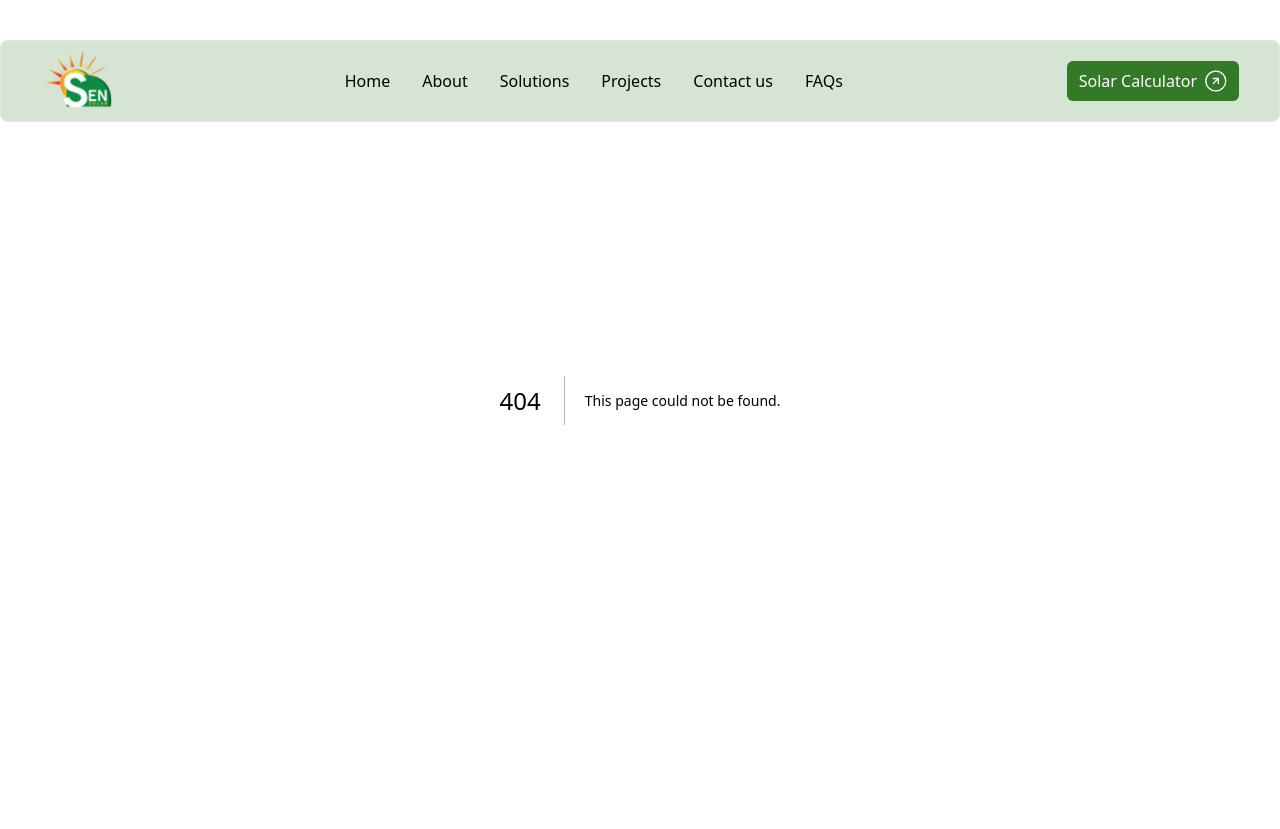
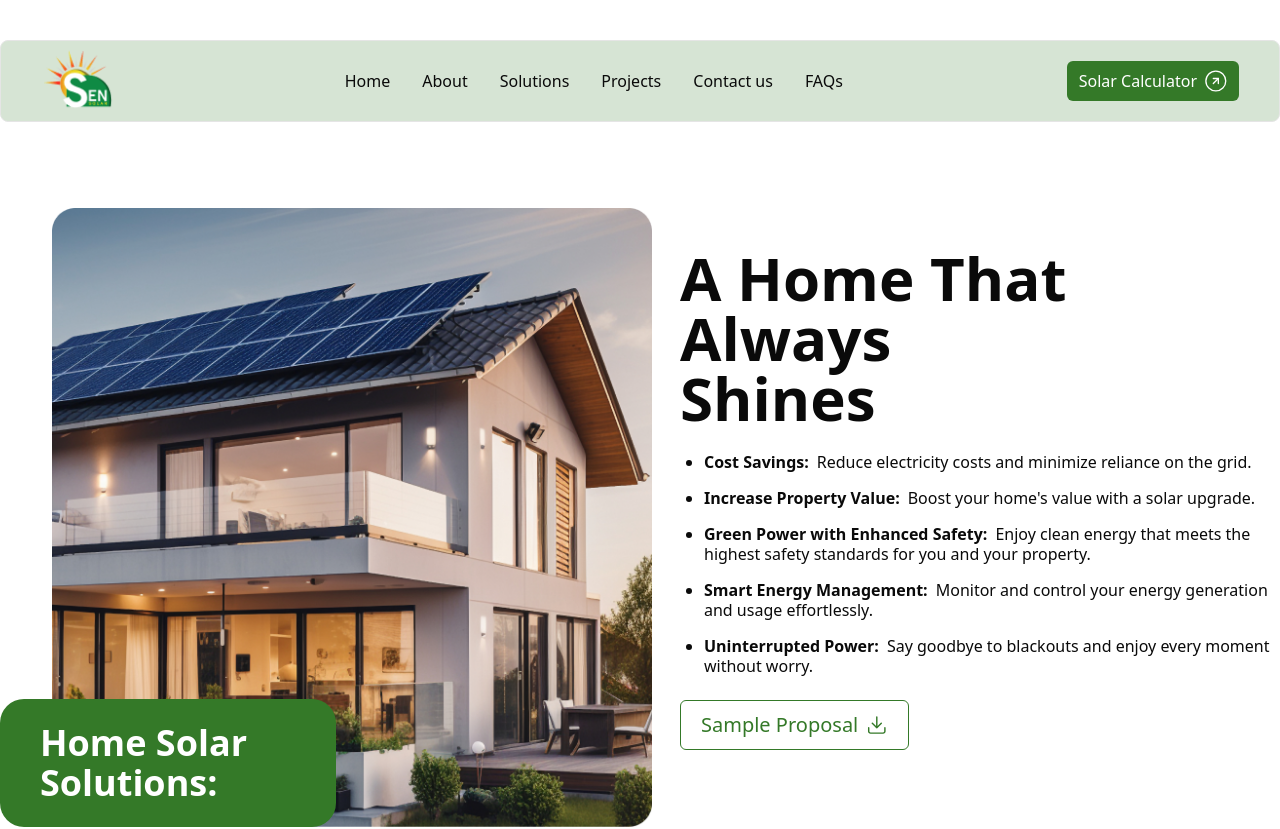
Before and after one commit to Vinod-Mendis/sen-solar, a Next.js app: page /solutions in a window 1280 px wide. Before the commit this address had no page. Shown: the top 829 px of the page. Built offline with nearby package versions, Linux system fonts and the light colour scheme.

Commit message:
implement opportunities and benefits section in solutions page

```diff
--- /dev/null
+++ b/src/app/solutions/page.jsx
@@ -0,0 +1,151 @@
+/** @format */
+
+import SolutionTypeCard from "../components/SolutionTypeCard";
+
+export default function page() {
+  const cardContent = [
+    {
+      title: "A Home That Always Shines",
+      category: "Home Solar Solutions:",
+      image: "/images/house1.png",
+      side: "left",
+      features: [
+        {
+          subtitle: "Cost Savings:",
+          description:
+            "Reduce electricity costs and minimize reliance on the grid.",
+        },
+        {
+          subtitle: "Increase Property Value:",
+          description: "Boost your home's value with a solar upgrade.",
+        },
+        {
+          subtitle: "Green Power with Enhanced Safety:",
+          description:
+            "Enjoy clean energy that meets the highest  safety standards for you and your property.",
+        },
+        {
+          subtitle: "Smart Energy Management:",
+          description:
+            "Monitor and control your energy generation and  usage effortlessly.",
+        },
+        {
+          subtitle: "Uninterrupted Power:",
+          description:
+            "Say goodbye to blackouts and enjoy every moment  without worry.",
+        },
+      ],
+    },
+    {
+      title: "Unlock the Potential of Your Roof",
+      category: "Business Solar Solutions:",
+      image: "/images/house2.png",
+      side: "right",
+      features: [
+        {
+          subtitle: "Utilize Roof Space:",
+          description:
+            "Turn your rooftop into a powerhouse, generating clean  energy efficiently.",
+        },
+        {
+          subtitle: "Boost Earnings:",
+          description:
+            "Increase your income by exporting excess energy back to the  grid.",
+        },
+        {
+          subtitle: "Green Power with Enhanced Safety:",
+          description:
+            "Benefit from renewable energy that meets  the highest safety standards for your business.",
+        },
+        {
+          subtitle: "Smart Energy Management:",
+          description:
+            "Seamlessly monitor and control your energy  production and consumption.",
+        },
+      ],
+    },
+    {
+      title: "Harness Large-Scale Solar Power",
+      category: "Utility Plant Solar Solutions:",
+      image: "/images/house3.png",
+      side: "left",
+      features: [
+        {
+          subtitle: "Maximize Land Use:",
+          description:
+            "Transform vast land areas into solar farms, generating clean,  renewable energy on a large scale.",
+        },
+        {
+          subtitle: "High Energy Output:",
+          description:
+            "Increase energy production with advanced solar  technologies tailored for utility-scale needs.",
+        },
+        {
+          subtitle: "Green Power with Enhanced Safety:",
+          description:
+            "Operate with industry-leading safety  standards, ensuring secure and reliable energy generation.",
+        },
+        {
+          subtitle: "Advanced Energy Management:",
+          description:
+            "Gain precise control and monitoring of large scale energy production for optimized performance.",
+        },
+      ],
+    },
+  ];
+
+  const benfits = [
+    {
+      subtitle: "Smart Financial Returns",
+      description:
+        "Invest in solar and enjoy attractive returns with consistent  energy cost savings.",
+    },
+    {
+      subtitle: "Energy Independence:",
+      description:
+        "Reduce reliance on traditional power sources and stabilize your  energy costs for the long term.",
+    },
+    {
+      subtitle: "Tax Incentives & Rebates:",
+      description:
+        "Take advantage of government incentives that make solar  investments even more profitable.",
+    },
+    {
+      subtitle: "Sustainable Impact:",
+      description:
+        "Contribute to a greener planet by investing in renewable energy,  reducing carbon footprint, and promoting sustainability.",
+    },
+    {
+      subtitle: "Reliable & Low-Maintenance:",
+      description:
+        "Solar systems offer high reliability with minimal  maintenance, ensuring hassle-free, long-term benefits.",
+    },
+  ];
+  return (
+    <div className="pt-52 gap-24 flex flex-col w-full max-w-7xl mx-auto">
+      {cardContent.map((card, index) => (
+        <SolutionTypeCard
+          key={index}
+          variant={card.side}
+          title={card.title}
+          category={card.category}
+          image={card.image}
+          featuresArray={card.features}
+        />
+      ))}
+      <div className="flex flex-col gap-8">
+        <h1 className="text-6xl font-semibold max-w-[60rem]">
+          Solar Investment Opportunities and Benefits:
+        </h1>
+        <ul className="pl-6 flex flex-col gap-6">
+          {benfits.map((benfit, index) => (
+            <li className="list-disc leading-tight text-xl" key={index}>
+              <span className="font-semibold mr-2">{benfit.subtitle}</span>
+              {benfit.description}
+            </li>
+          ))}
+        </ul>
+      </div>
+    </div>
+  );
+}
```
